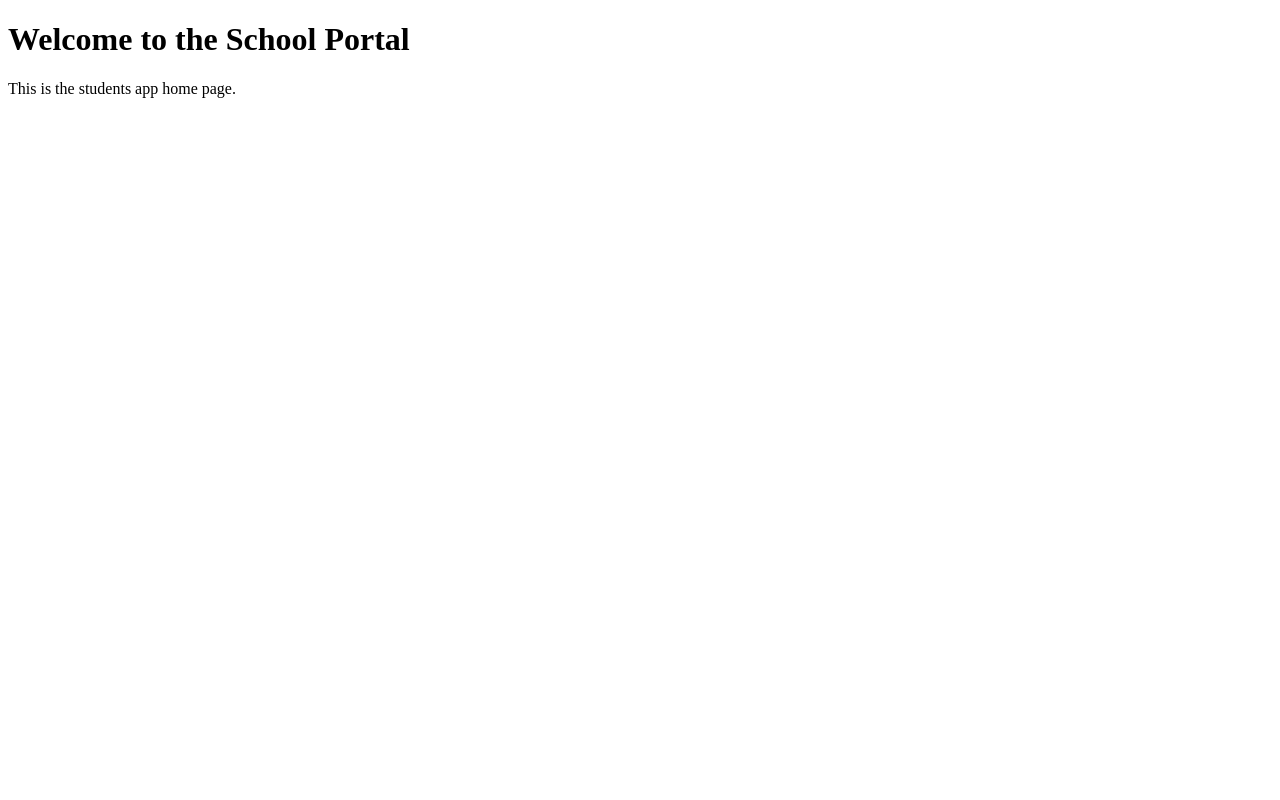
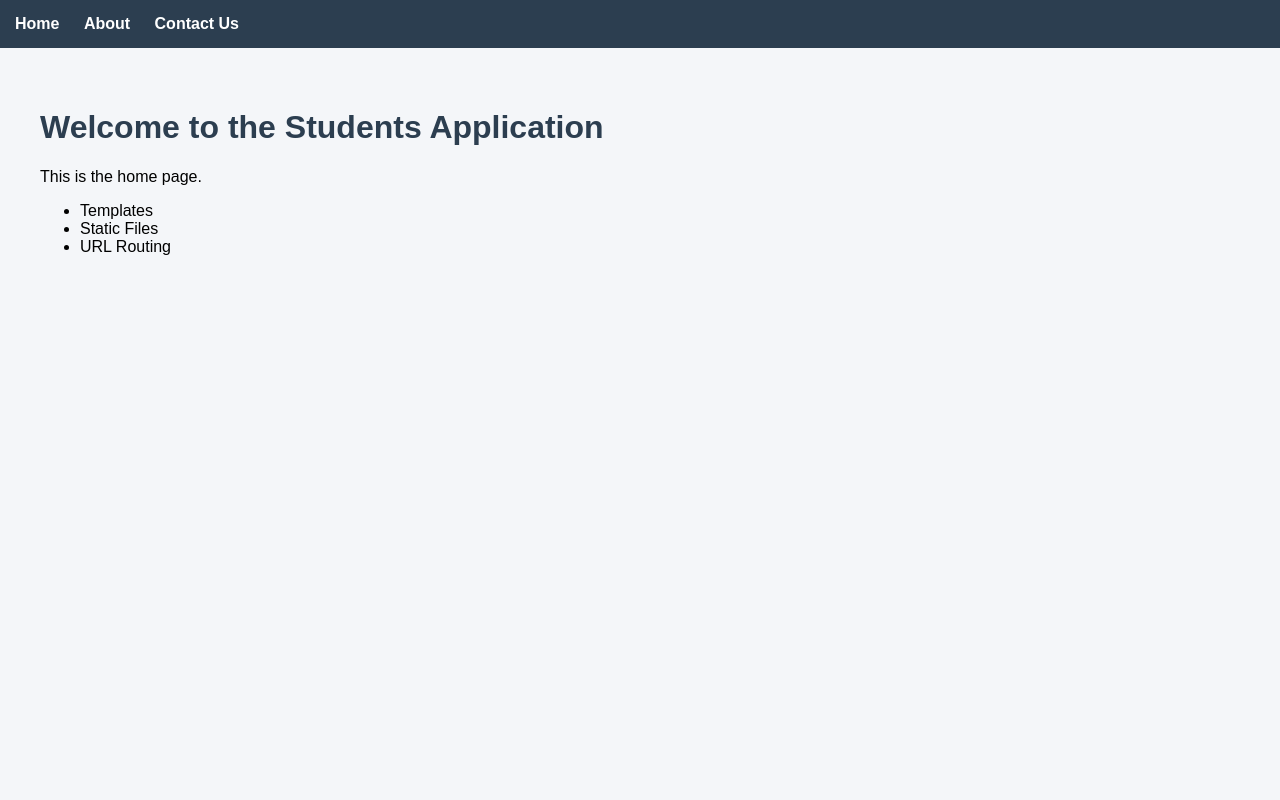
Before and after one commit to malkthere/Django2026, a Django app: page /students/ in a window 1280 px wide. Run offline with Django 5.2, Linux system fonts and the light colour scheme.

Commit message:
Class 3 – Templates Deep Dive & Static Files

```diff
--- /dev/null
+++ b/students/static/students/css/style.css
@@ -0,0 +1,30 @@
+body {
+    margin: 0;
+    padding: 0;
+    font-family: Arial, sans-serif;
+    background-color: #f4f6f9;
+}
+
+nav {
+    background-color: #2c3e50;
+    padding: 15px;
+}
+
+nav a {
+    color: white;
+    text-decoration: none;
+    margin-right: 20px;
+    font-weight: bold;
+}
+
+nav a:hover {
+    text-decoration: underline;
+}
+
+.container {
+    padding: 40px;
+}
+
+h1 {
+    color: #2c3e50;
+}
--- /dev/null
+++ b/students/templates/students/base.html
@@ -0,0 +1,21 @@
+{% load static %}
+<html>
+<head>
+    <title>{{ title }}</title>
+    <link rel="stylesheet" href="{% static 'students/css/style.css' %}">
+</head>
+<body>
+
+<nav>
+    <a href="{% url 'students-home' %}">Home</a>
+    <a href="{% url 'students-about' %}">About</a>
+    <a href="{% url 'contactus' %}">Contact Us</a>
+</nav>
+
+<div class="container">
+    {% block content %}
+    {% endblock %}
+</div>
+
+</body>
+</html>
--- a/students/templates/students/home.html
+++ b/students/templates/students/home.html
@@ -1,10 +1,13 @@
-<!DOCTYPE html>
-<html>
-<head>
-    <title>School Portal</title>
-</head>
-<body>
-<h1>Welcome to the School Portal</h1>
-<p>This is the students app home page.</p>
-</body>
-</html>
+{% extends 'students/base.html' %}
+
+{% block content %}
+<h1>{{ message }}</h1>
+
+<p>This is the home page.</p>
+
+<ul>
+    <li>Templates</li>
+    <li>Static Files</li>
+    <li>URL Routing</li>
+</ul>
+{% endblock %}
--- a/students/urls.py
+++ b/students/urls.py
@@ -2,6 +2,9 @@ from django.urls import path
 from . import views
 
 urlpatterns = [
-    path('', views.home, name='students_home'),
+    path('', views.home, name='students-home'),
+    path('about/', views.about, name='students-about'),
+    path('contactus/', views.contactus, name='contactus'),
+
     path('<int:student_id>/', views.student_detail, name='student_detail'),
 ]
--- a/students/views.py
+++ b/students/views.py
@@ -2,7 +2,28 @@ from django.shortcuts import render
 from django.http import HttpResponse
 
 def home(request):
-    return render(request, 'students/home.html')
+    context = {
+        'title': 'Home Page',
+        'message': 'Welcome to the Students Application'
+    }
+    return render(request, 'students/home.html', context)
+
+def about(request):
+    context = {
+        'title': 'About Page',
+        'description': 'This application is built using Django.'
+    }
+    return render(request, 'students/about.html', context)
+
+def contactus(request):
+    context = {
+        'title': 'Contact Page',
+        'description': 'developed by Dr. Mazin Alkathiti. E-mail: malkthere@seiyunu.edu.ye'
+
+    }
+    return render(request, 'students/contactus.html', context)
+
+
 
 def student_detail(request, student_id):
     return HttpResponse(f"Student Profile Page - ID: {student_id}")
```
Also changed, not shown: students/templates/students/about.html (added, +12 -0 lines), students/templates/students/contactus.html (added, +12 -0 lines).
